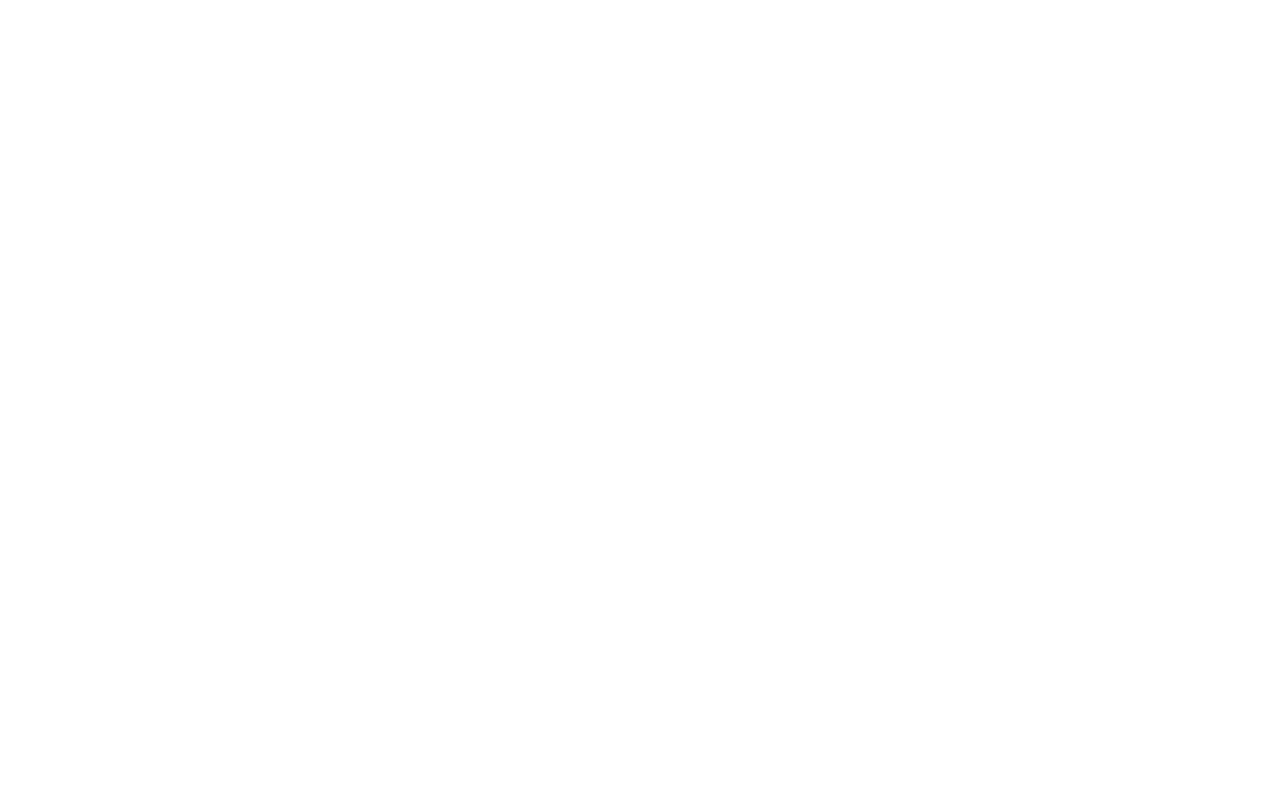
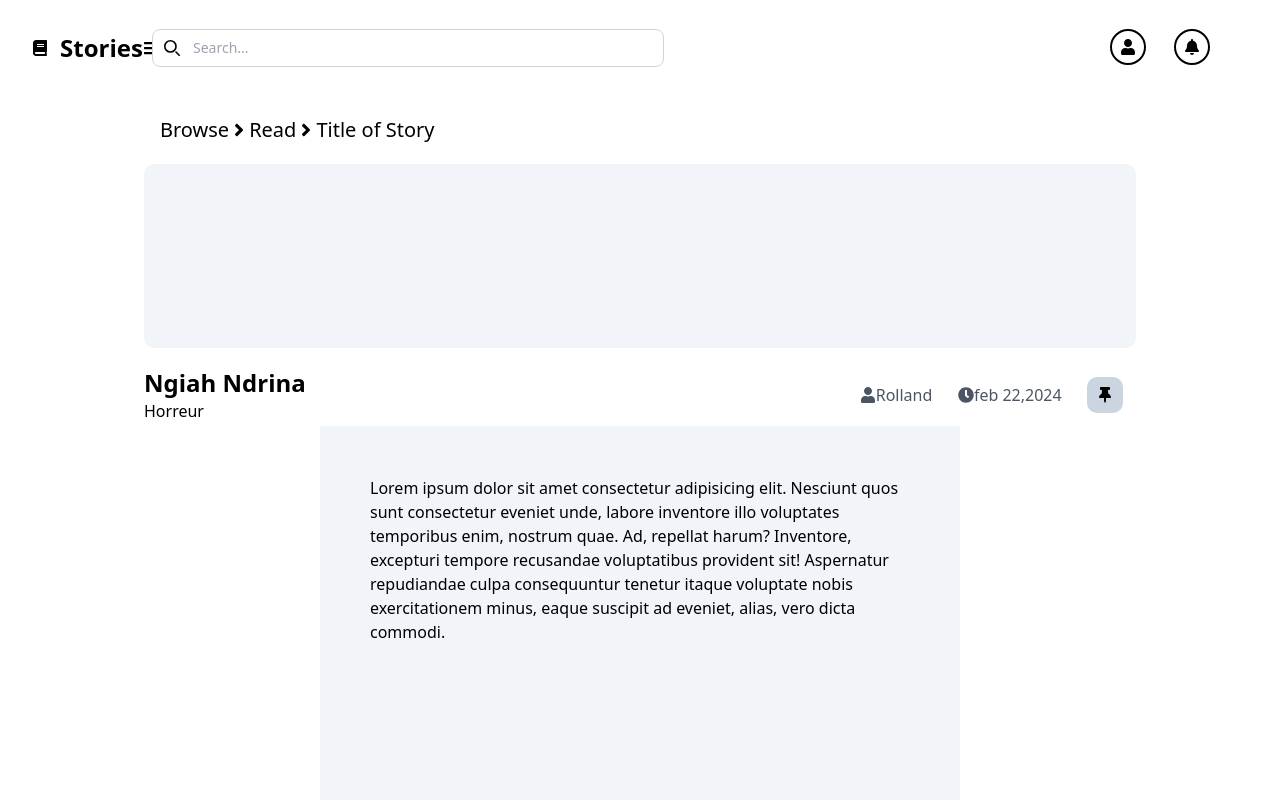
Before and after one commit to ordkiki/Story, a React (Vite) app: page /ReadMore/Read in a window 1280 px wide. Before the commit this address had no page. Shown: the top 800 px of the page. Built offline with nearby package versions, Linux system fonts and the light colour scheme.

Commit message:
page de la Read books

```diff
--- a/src/App.jsx
+++ b/src/App.jsx
@@ -12,6 +12,7 @@
 import Profile from './views/Profile'
 import CreateRead from './views/CreateRead'
 import CreateListen from './views/CreateListen'
+import Read from './views/Read'
 function App() {
 
   return (
@@ -25,6 +26,7 @@
         <Route index path='/ReadMore' element={<ReadMore/>}/>
         <Route index path='/ListenMore' element={<ListenMore/>}/>
         <Route index path='/Profile' element={<Profile/>}/>
+        <Route index path='/ReadMore/Read' element={<Read/>}/>
         <Route index path='/Collection/Create_Read' element={<CreateRead/>}/>
         <Route index path='/Collection/Create_Listen' element={<CreateListen/>}/>
       </Routes>
--- a/src/components/PathBrowse.jsx
+++ b/src/components/PathBrowse.jsx
@@ -25,4 +25,17 @@
   )
 }
 
+export function PathRead(props) {
+  return (
+    <div className='mx-40 m-5'>
+        <h1 className='flex items-center text-xl'>
+            <Link to="/Browse" className='transition-all hover:scale-[1.1]'>Browse</Link>
+            <FaAngleRight/>
+            <Link to="/ReadMore" className='transition-all hover:scale-[1.1]'>Read</Link>
+            <FaAngleRight/>
+            {props.path}
+        </h1>
+    </div>
+  )
+}
 export default PathBrowse
--- /dev/null
+++ b/src/components/ReadComponent/Fichiertext.jsx
@@ -0,0 +1,15 @@
+import React from 'react'
+
+function Fichiertext(props) {
+  return (
+    <div className="flex items-center justify-center">
+        <div className="w-[50vw] h-[80vh] bg-slate-100">
+            <h1 className="p-[50px]">
+                {props.text}
+            </h1>
+        </div>
+    </div>
+  )
+}
+
+export default Fichiertext
--- /dev/null
+++ b/src/components/ReadComponent/ReadUser.jsx
@@ -0,0 +1,24 @@
+import React from 'react'
+import {FaUser, FaClock, FaThumbtack } from 'react-icons/fa'
+function ReadUser(props) {
+  return (
+    <div>
+         <div className=" mx-36 mt-[2vh] flex items-center justify-between ">
+            <div>
+                <h1 className='font-bold text-2xl'>{props.titre}</h1>
+                <h1>{props.genre}</h1>
+            </div>
+            <div className='flex'>
+                <div className="flex items-center m-[1vw] text-gray-600 "><FaUser/><h1>{props.nameuser}</h1></div>
+                <div className="flex items-center m-[1vw] text-gray-600 "><FaClock/><h1>{props.date}</h1></div>
+                {/* <div className="flex items-center m-[1vw] bg-slate-300 p-[10px] rounded-[10px]"><FaThumbtack/></div> */}
+                <button className="flex items-center m-[1vw] bg-slate-300 p-[10px] rounded-[10px] hover:bg-slate-400">
+                    <FaThumbtack />
+                </button>
+            </div>
+         </div>
+    </div>
+  )
+}
+
+export default ReadUser
--- /dev/null
+++ b/src/components/ReadComponent/readcomponent.jsx
@@ -0,0 +1,24 @@
+import React from 'react'
+import { PathRead } from '../PathBrowse'
+import ReadUser from './ReadUser'
+import Fichiertext from './Fichiertext'
+function Readcomponent() {
+  return (
+    <div>
+        <PathRead path="Title of Story"></PathRead>
+        <div className=" mx-36 h-[23vh] rounded-[10px] flex items-center justify-center bg-slate-100">
+        </div>
+        <ReadUser
+            titre="Ngiah Ndrina"
+            genre="Horreur"
+            nameuser="Rolland"
+            date="feb 22,2024"
+        />
+        <Fichiertext
+            text="Lorem ipsum dolor sit amet consectetur adipisicing elit. Nesciunt quos sunt consectetur eveniet unde, labore inventore illo voluptates temporibus enim, nostrum quae. Ad, repellat harum? Inventore, excepturi tempore recusandae voluptatibus provident sit! Aspernatur repudiandae culpa consequuntur tenetur itaque voluptate nobis exercitationem minus, eaque suscipit ad eveniet, alias, vero dicta commodi."
+        />
+    </div>
+  )
+}
+
+export default Readcomponent
--- /dev/null
+++ b/src/views/Read.jsx
@@ -0,0 +1,16 @@
+import React from 'react'
+import Navbar from "../components/Navbar";
+import { Read, Listen } from "../components/BrowseComponent";
+import Readcomponent from '../components/ReadComponent/readcomponent';
+
+function read() {
+  return (
+    <div>
+        <Navbar/>
+        <Readcomponent></Readcomponent>
+
+    </div>
+  )
+}
+
+export default read
```
Also changed, not shown: src/components/ListenComponent/FichierAudio.jsx (added), src/components/ListenComponent/ListenComponent.jsx (added).
